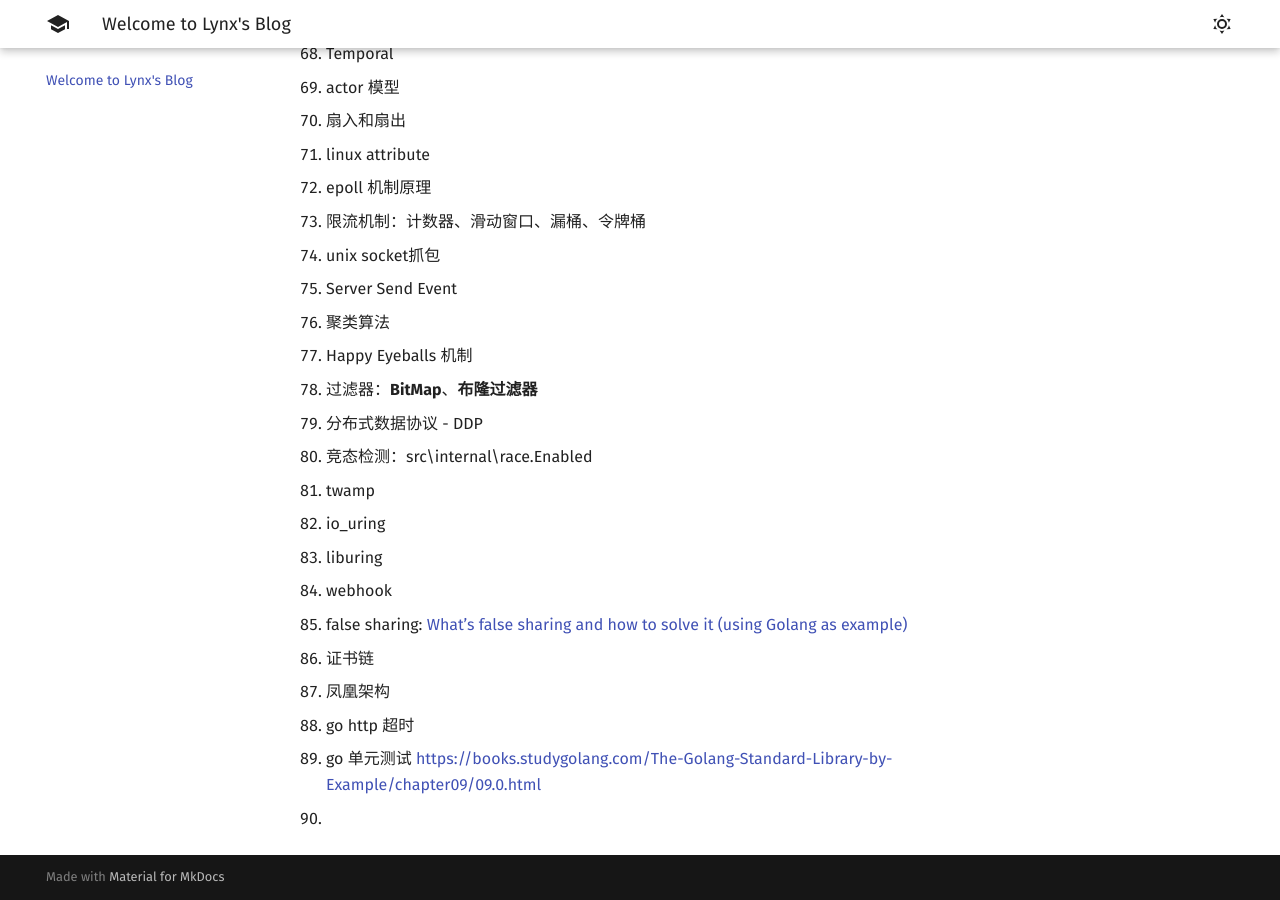
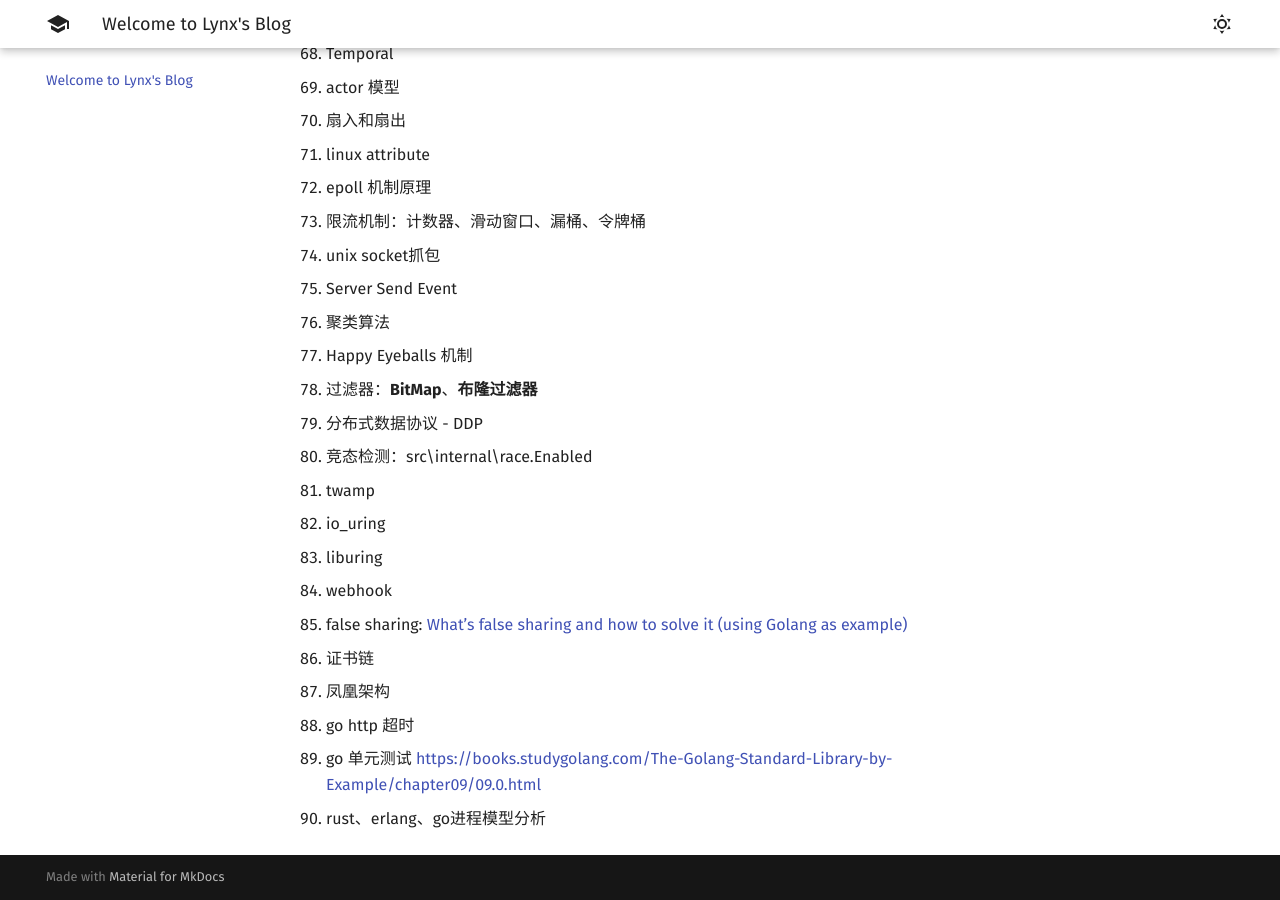
Before and after one commit to 1314liuwei/blog, an MkDocs documentation site: the page built from docs/index.md, in a window 1280 px wide and 900 px high, scrolled down 2480 px. Built offline with MkDocs 1.6.1 and Material for MkDocs 9.7.7, drawn with Linux system fonts in a browser that asks for light colours.

Commit message:
2023/10/08 周日

```diff
--- a/docs/index.md
+++ b/docs/index.md
@@ -91,4 +91,4 @@
 91. 凤凰架构
 91. go http 超时
 91. go 单元测试 https://books.studygolang.com/The-Golang-Standard-Library-by-Example/chapter09/09.0.html
-91.
+91. rust、erlang、go进程模型分析
```
